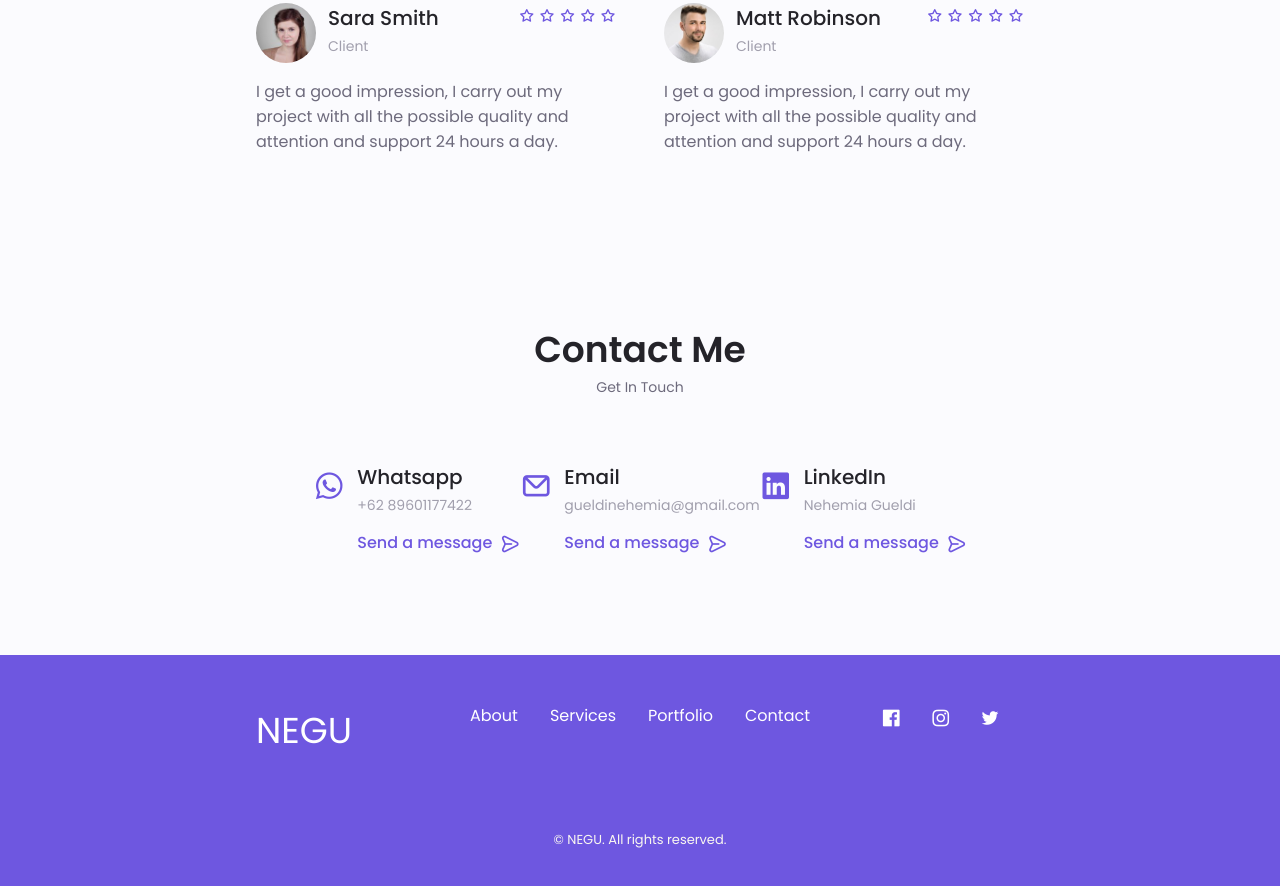
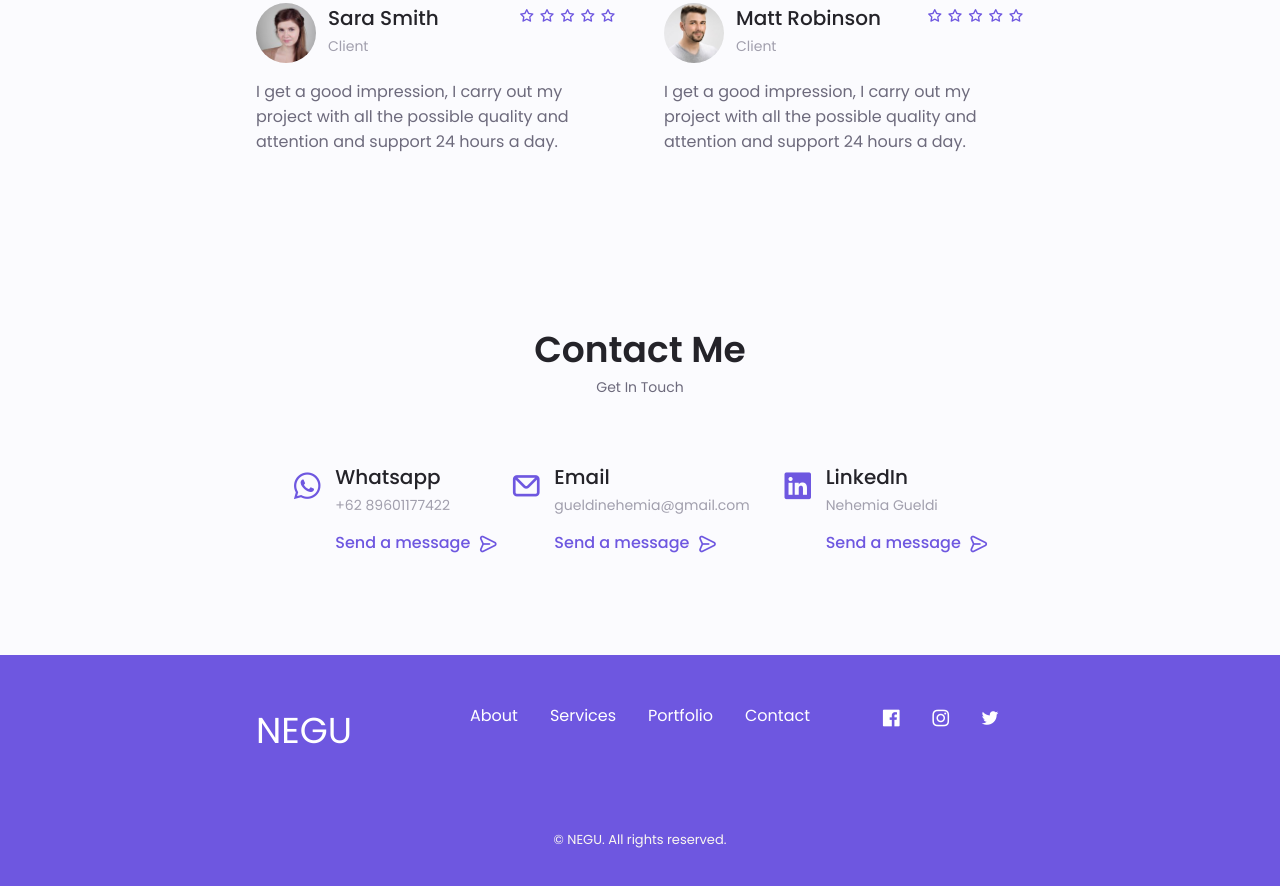
Before and after one commit to nehemiagueldi/nehemiagueldi.github.io, a plain HTML site: page index.html in a window 1280 px wide. Shown: the part 4534-5420 px from the top of the page. Drawn offline with nearby package versions, Linux system fonts and the light colour scheme.

Commit message:
Update contact css

```diff
--- a/assets/css/styles.css
+++ b/assets/css/styles.css
@@ -919,13 +919,16 @@ img {
 
 .contact__information__whatsapp{
   display: flex;
+  margin-right: var(--mb-0-75);
 }
 
 .contact__information__email{
   display: flex;
+  margin-right: var(--mb-1-5);
 }
 .contact__information__linkedin{
   display: flex;
+  margin-left: var(--mb-0-5);
 }
 
 .contact__icon{
```
